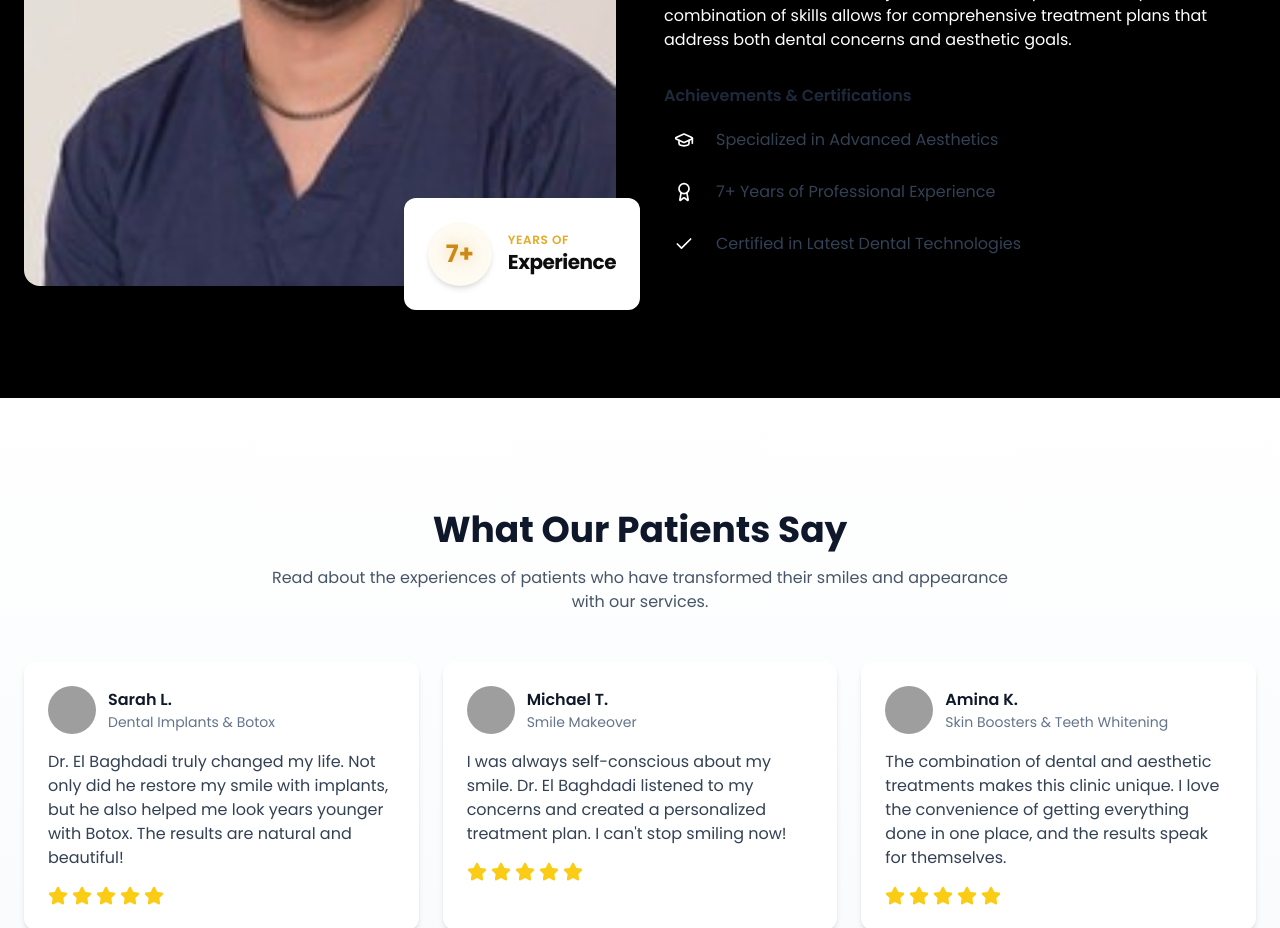
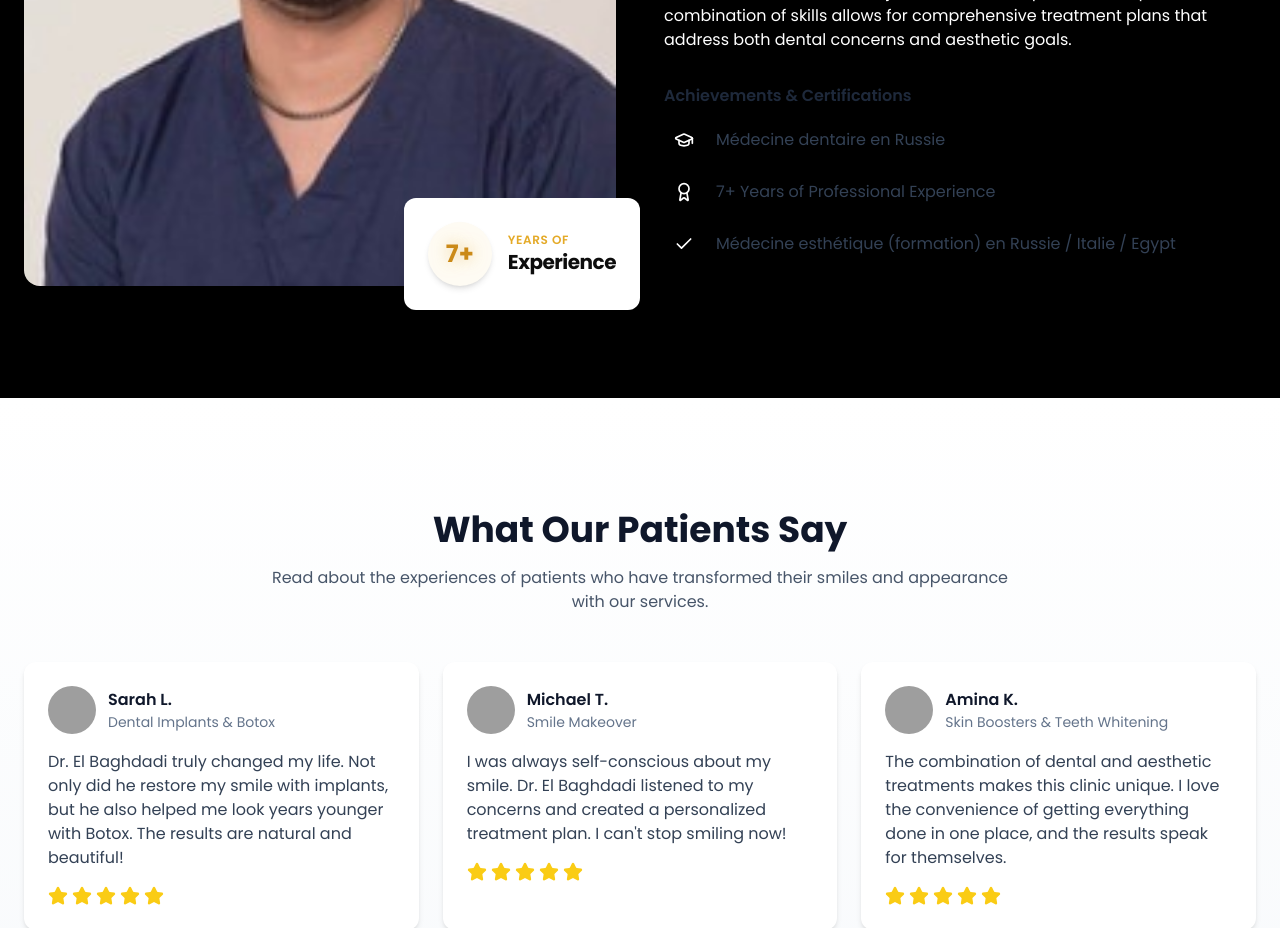
Before and after one commit to Uzihttps/elbaghdadi-dental, a React (Vite) app: page / in a window 1280 px wide. Shown: the part 2280-3208 px from the top of the page. Built offline with nearby package versions, Linux system fonts and the light colour scheme; grey boxes are pictures that could not be loaded.

Commit message:
Refactor: Update about section
Update the achievements and certifications section in the about component.

```diff
--- a/src/components/About.tsx
+++ b/src/components/About.tsx
@@ -1,11 +1,12 @@
+
 import { motion } from "framer-motion";
 import { Check, Award, GraduationCap } from "lucide-react";
 
 const About = () => {
   const achievements = [
-    { icon: GraduationCap, text: "Specialized in Advanced Aesthetics" },
+    { icon: GraduationCap, text: "Médecine dentaire en Russie" },
     { icon: Award, text: "7+ Years of Professional Experience" },
-    { icon: Check, text: "Certified in Latest Dental Technologies" },
+    { icon: Check, text: "Médecine esthétique (formation) en Russie / Italie / Egypt" },
   ];
 
   return (
```
